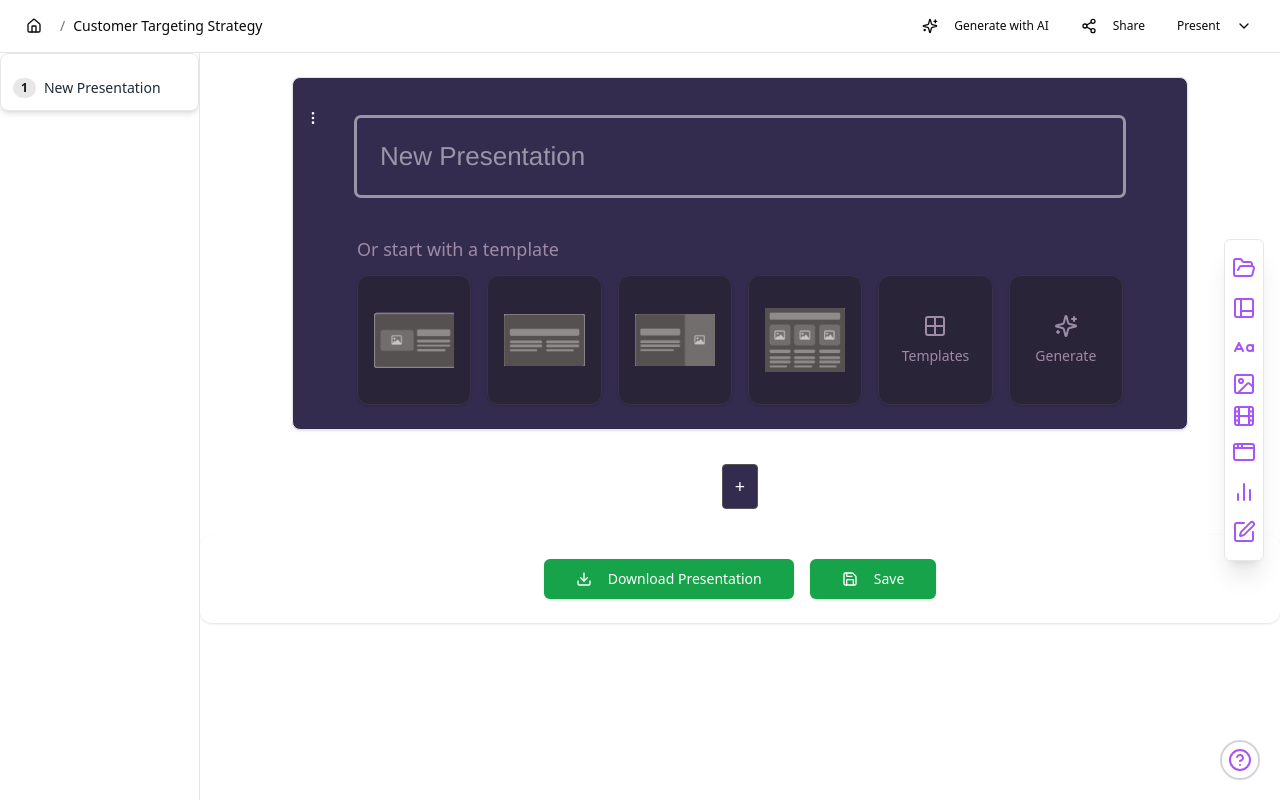
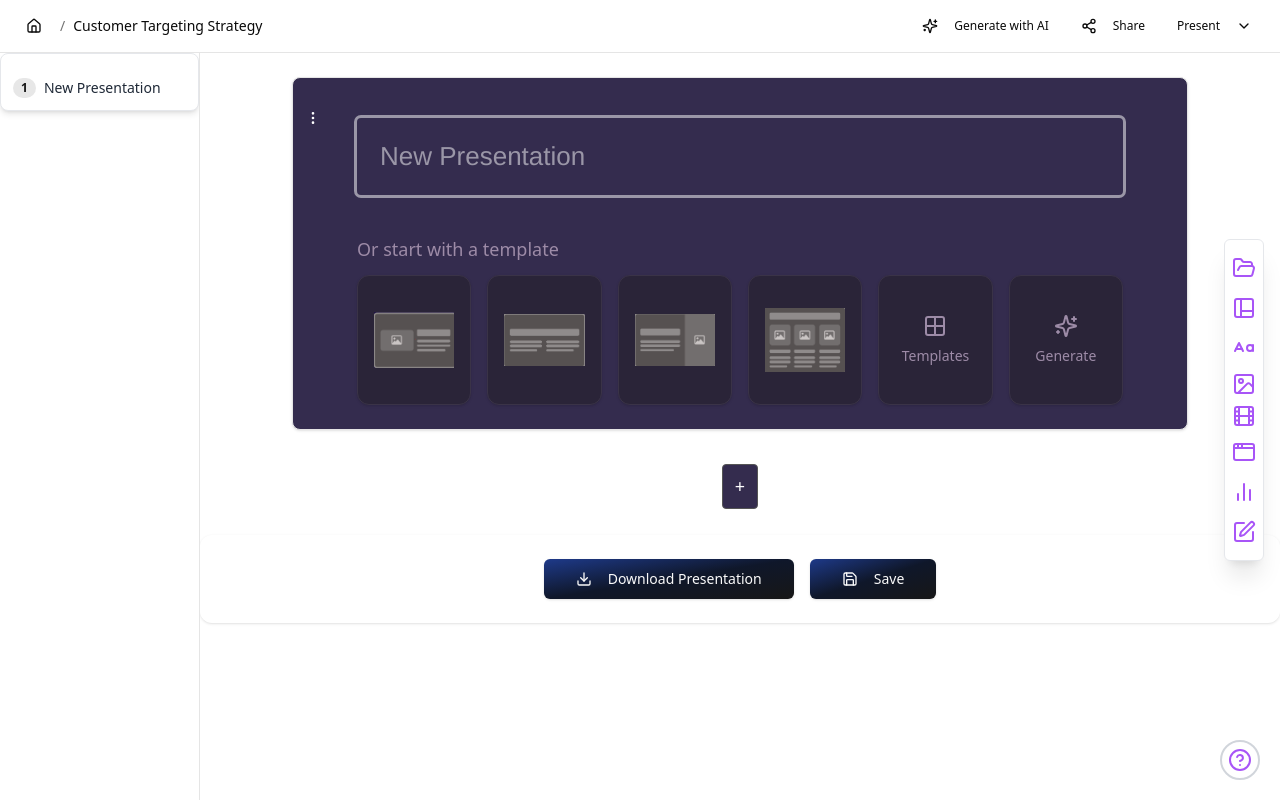
Before and after one commit to Nishantonic/Gamma-Updated, a React (Vite) app: page /page in a window 1280 px wide. Built offline with nearby package versions, Linux system fonts and the light colour scheme.

Commit message:
all chnages about styling asked by clinet are done !

```diff
--- a/src/components/docView/Page.jsx
+++ b/src/components/docView/Page.jsx
@@ -6,7 +6,7 @@ import { closestCorners, DndContext } from "@dnd-kit/core"
 import { arrayMove } from "@dnd-kit/sortable"
 import Home from "../Home/Home"
 import GenerateAi from "./GenerateAi/GenerateAi"
-import { Download, Loader2, Save, Send } from "lucide-react"
+import { Download, Ghost, Loader2, Save, Send } from "lucide-react"
 import { Button } from "../ui/button"
 import {
   Dialog,
@@ -1019,7 +1019,7 @@ useEffect(() => {
                 <CardContent className="p-6 flex justify-center gap-4">
                   <Button
                     onClick={downloadPPT}
-                    className="bg-green-600 hover:bg-green-700 text-white"
+                    className="bg-gradient-to-br from-blue-900 via-slate-900 to-slate-750"
                     size="lg"
                   >
                     <Download className="mr-2 h-4 w-4" />
@@ -1028,7 +1028,7 @@ useEffect(() => {
 
                   <Button
                     onClick={handleSaveSlide}
-                    className="bg-green-600 hover:bg-green-700 text-white"
+                    className="bg-gradient-to-br from-blue-900 via-slate-900 to-slate-750"
                     size="lg"
                   >
                     <Save className="mr-2 h-4 w-4" />
```
